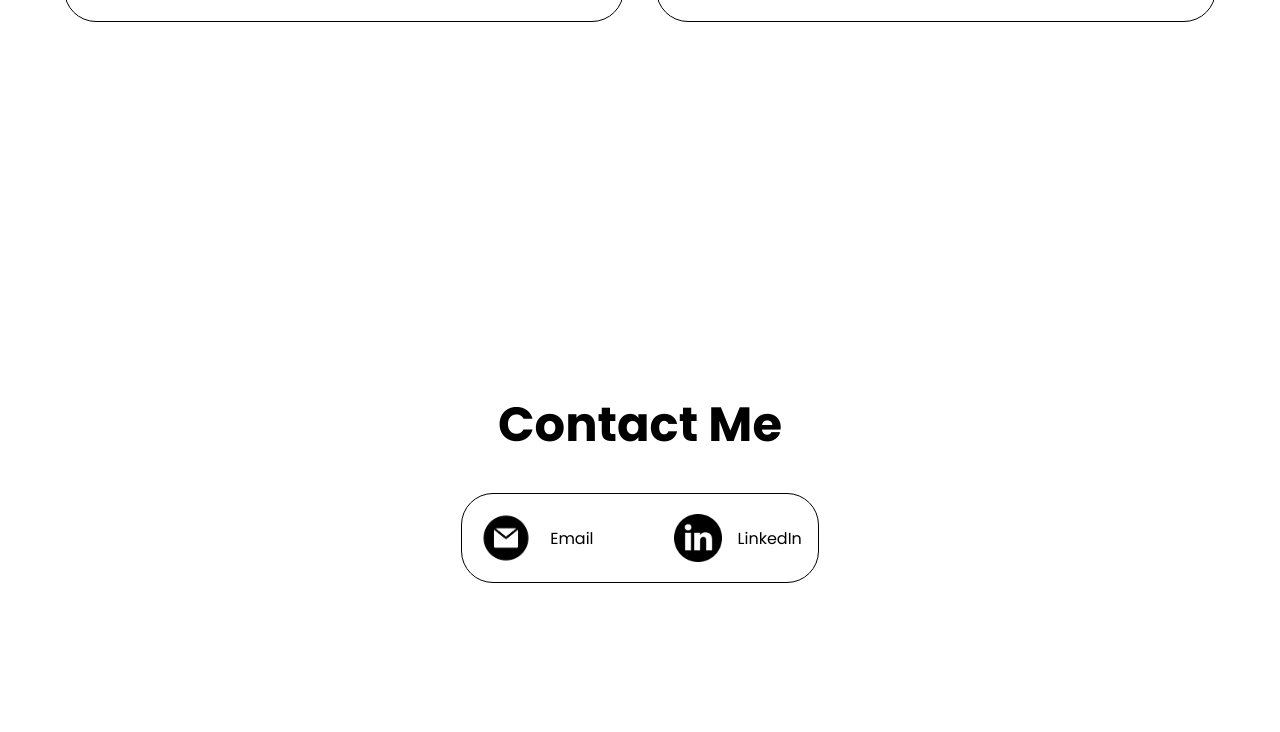
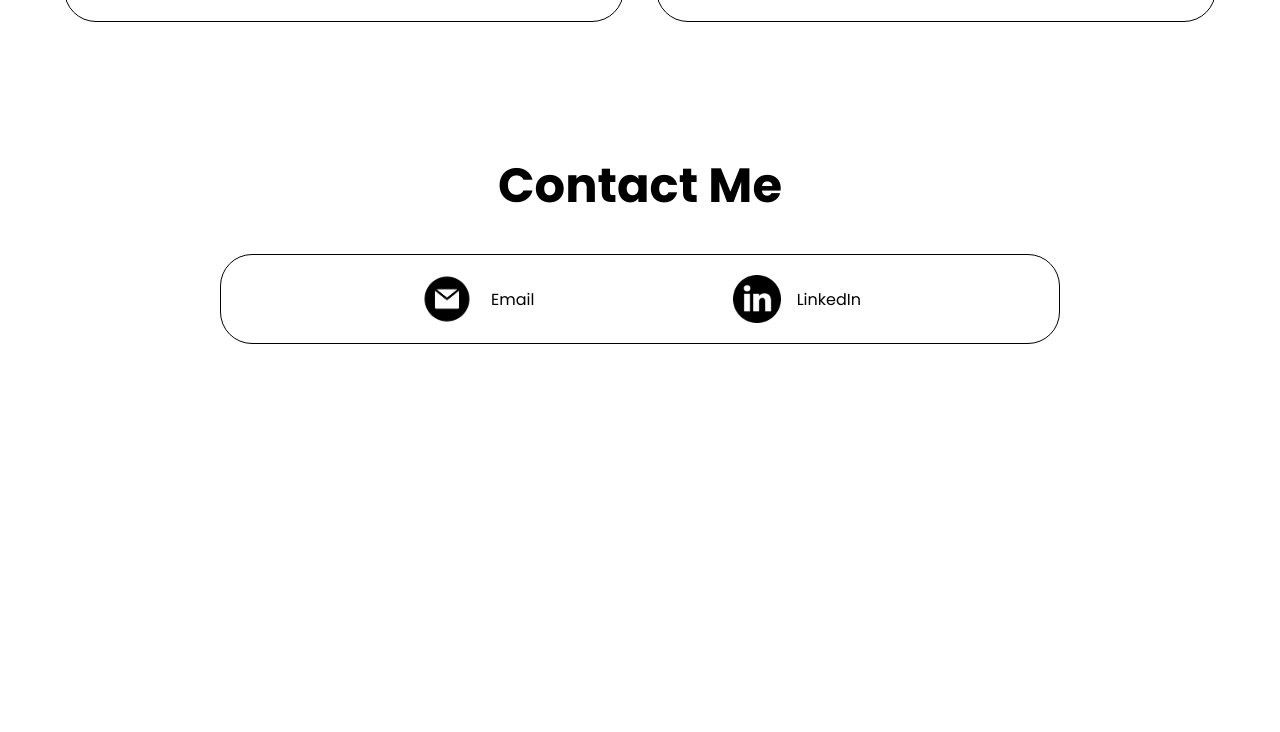
Before and after one commit to AswathSivan/Portfolio, a plain HTML site: page index.html in a window 1280 px wide. Shown: the part 2168-2900 px from the top of the page. Drawn offline with Linux system fonts and the light colour scheme; a script that the page names is missing.

Commit message:
minor changes in stylesheet

```diff
--- a/style.css
+++ b/style.css
@@ -244,20 +244,16 @@ section {
   grid-template-rows: repeat(4, 1fr);
 }
 
-#contact{
-  display: flex;
-  flex-direction: column;
-  align-items: center;
-  justify-content: center;
-  height: 85vh;
-}
+
 .contact-container{
   border: 1px solid black;
   border-radius: 2rem;
   display: flex;
+  width: 70%;
+  justify-content: space-evenly;
   margin: 2rem auto;
   padding: 1rem;
-  gap: 5rem;
+  gap: 1rem;
 }
 .contact-info-container{
   display: flex;
```
